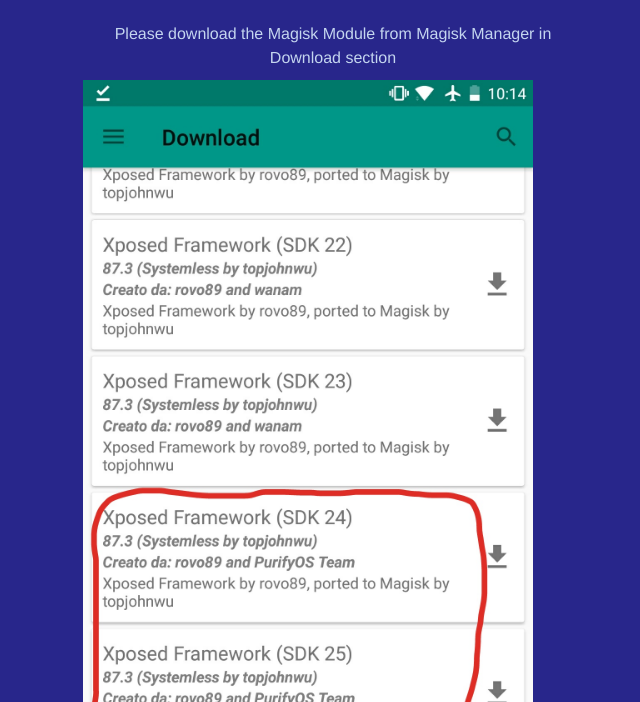
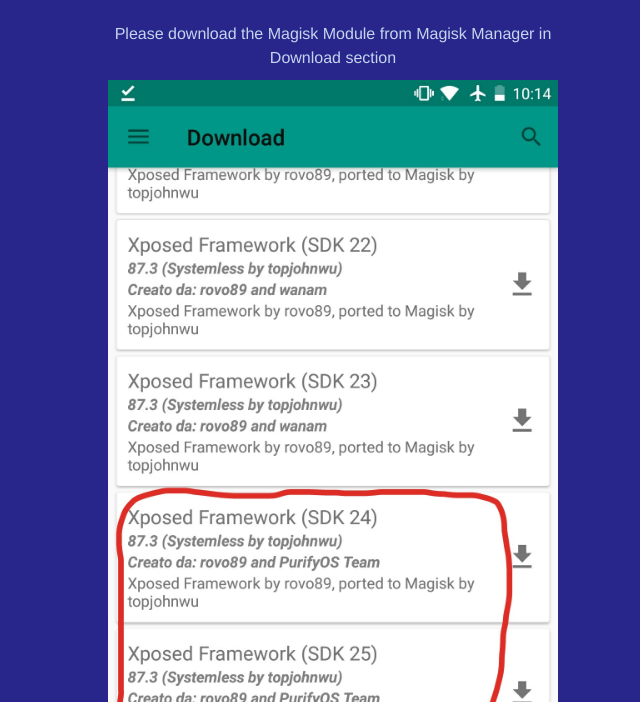
Before and after one commit to PurifyOS/Xposed-github, a plain HTML site: page magisk/index.html in a window 1280 px wide. Shown: the part 98-800 px from the top of the page, without its empty margins (307-947 px from the left). Drawn offline with Linux system fonts and the light colour scheme.

Commit message:
Update index.html

```diff
--- a/magisk/index.html
+++ b/magisk/index.html
@@ -15,7 +15,7 @@
             <div class="intro">
                 <h2 class="text-center">Magisk Systemless</h2>
                 <p class="text-center">Please download the Magisk Module from Magisk Manager in Download section</p>
-                <img src="../assets/img/magisk.jpg" alt="magisk repo" width="90%">
+               <div align="center"><img src="../assets/img/magisk.jpg" alt="magisk repo" width="90%"></div
             </div>
 
     </div>
```
